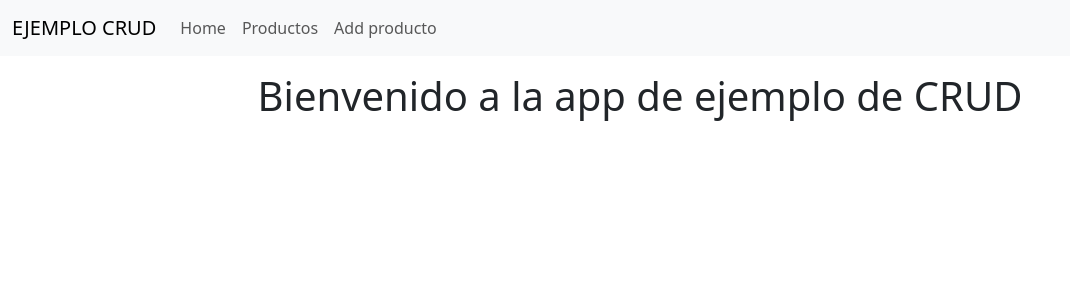
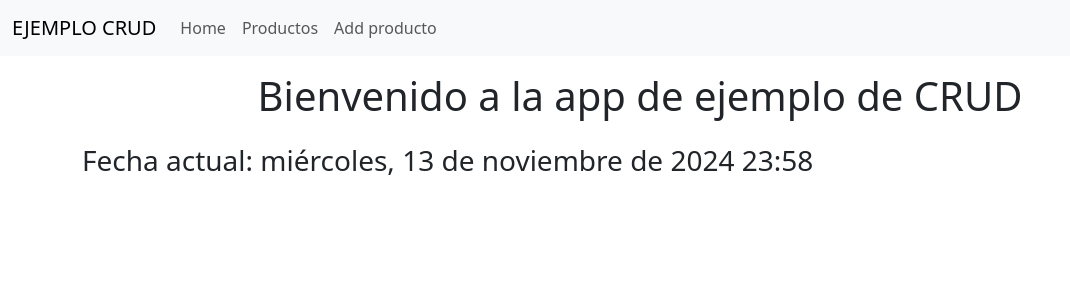
Before and after one commit to NelsonRamirezC/m7_s2_ejemplos, a Django app: page / in a window 1280 px wide. Shown: the top 300 px of the page, without its empty margins (0-1070 px from the left). Run offline with Django 4.2, Linux system fonts and the light colour scheme; some libraries are stand-ins or nearby versions.

Commit message:
se agrega ejemplo de uso de moment.js

```diff
--- a/inventario/views.py
+++ b/inventario/views.py
@@ -4,6 +4,7 @@ from django.db.models import Q
 from django.db.models import Count, Sum, Avg, Min, Max
 from .forms import ProductoFormAdd, ProductoFormUpdate
 from django.shortcuts import redirect
+
 from django.contrib import messages
 
 # Create your views here.
--- a/templates/index.html
+++ b/templates/index.html
@@ -8,7 +8,16 @@
 </header>
 
 <main class="container">
-
+    <h3>Fecha actual:  <span id="fecha_actual"></span></h3>
 </main>
 
+<script>
+
+    moment.locale("es")
+    const fecha_actual = document.getElementById("fecha_actual");
+
+    fecha_actual.innerText = moment().format("LLLL")
+</script>
+
+
 {% endblock contenido %}
--- a/templates/layouts/base.html
+++ b/templates/layouts/base.html
@@ -7,6 +7,8 @@
     <link href="https://cdn.jsdelivr.net/npm/bootstrap@5.3.3/dist/css/bootstrap.min.css" rel="stylesheet" integrity="sha384-QWTKZyjpPEjISv5WaRU9OFeRpok6YctnYmDr5pNlyT2bRjXh0JMhjY6hW+ALEwIH" crossorigin="anonymous">
 
     <script defer src="https://cdn.jsdelivr.net/npm/bootstrap@5.3.3/dist/js/bootstrap.bundle.min.js" integrity="sha384-YvpcrYf0tY3lHB60NNkmXc5s9fDVZLESaAA55NDzOxhy9GkcIdslK1eN7N6jIeHz" crossorigin="anonymous"></script>
+
+    <script src="https://cdnjs.cloudflare.com/ajax/libs/moment.js/2.30.1/moment-with-locales.min.js" integrity="sha512-4F1cxYdMiAW98oomSLaygEwmCnIP38pb4Kx70yQYqRwLVCs3DbRumfBq82T08g/4LJ/smbFGFpmeFlQgoDccgg==" crossorigin="anonymous" referrerpolicy="no-referrer"></script>
 </head>
 <body>
 
```
